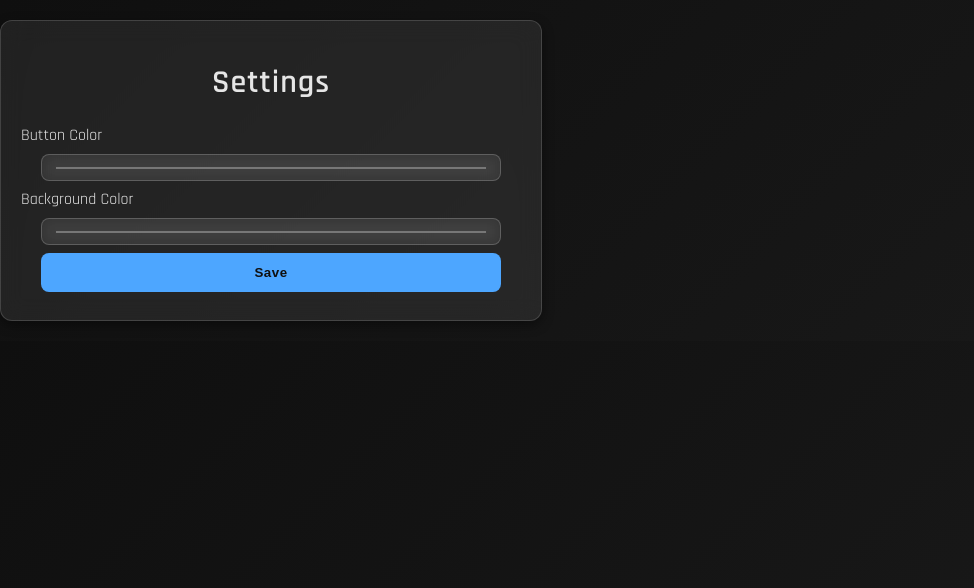
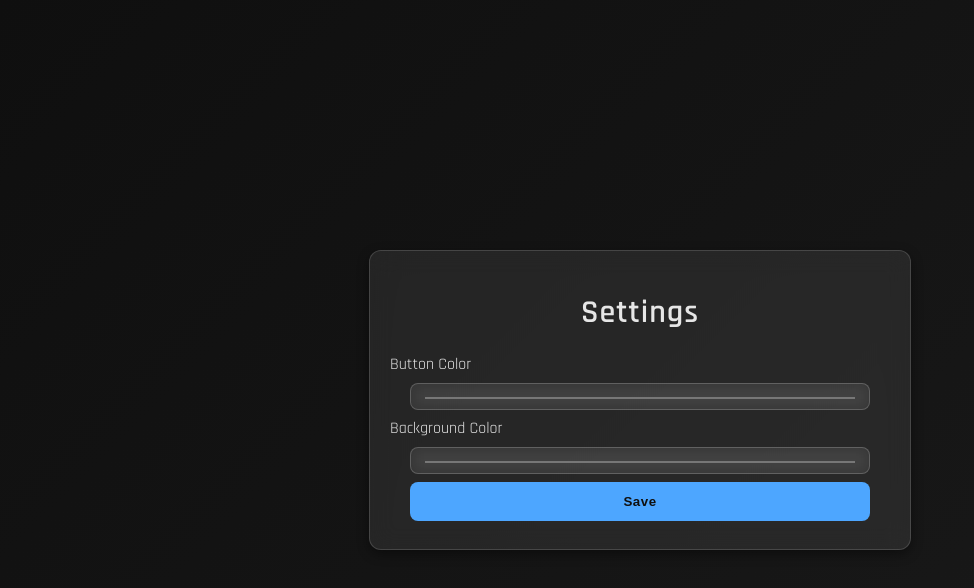
Before and after one commit to johnstavola/GYMTRACKER-frontend, a plain HTML site: page settings.html in a window 1280 px wide. Shown: the whole page, without its empty margins (0-974 px from the left). Drawn offline with Linux system fonts and the light colour scheme.

Commit message:
Update style.css

```diff
--- a/style.css
+++ b/style.css
@@ -244,3 +244,10 @@ input[type="date"]:hover {
   align-items: center;
   height: 100vh;
 }
+.settings-body {
+  display: flex;
+  justify-content: center;
+  align-items: center;
+  height: 100vh;
+  margin: 0;
+}
```
